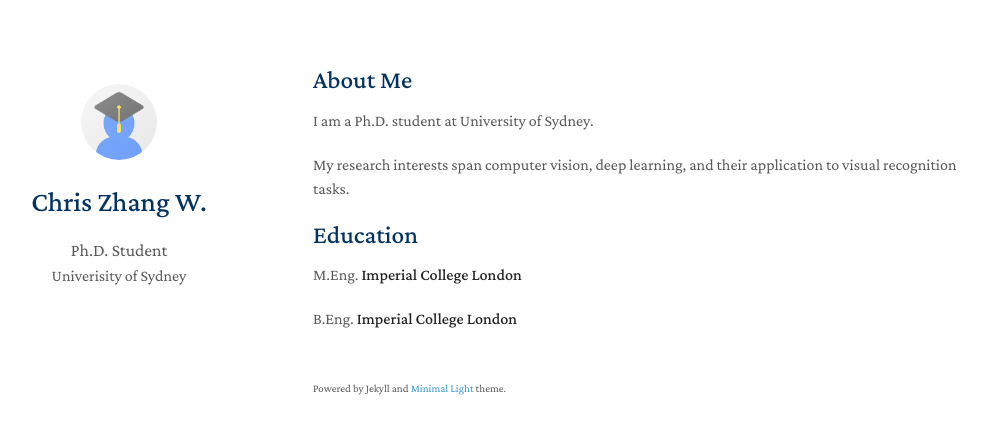
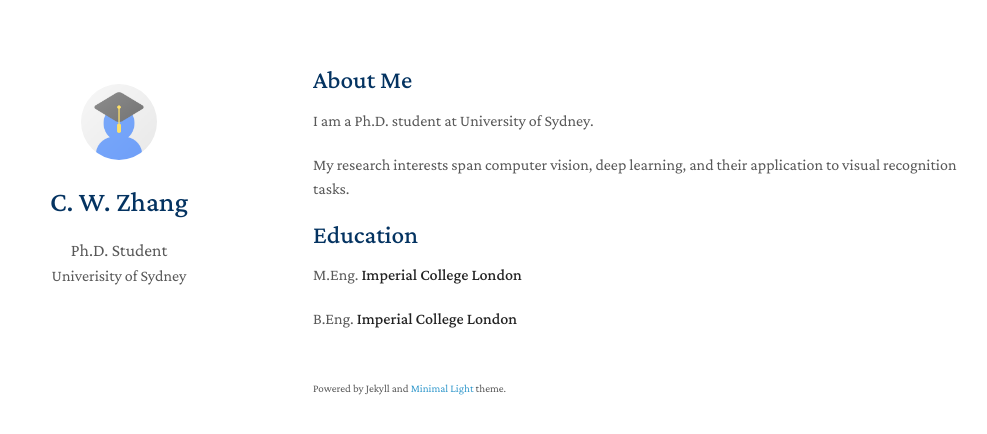
Before and after one commit to charmeleonz/charmeleonz.github.io, a Jekyll site: the page built from index.md, in a window 1280 px wide. Shown: the top 434 px of the page, without its empty margins (157-1144 px from the left). Built offline with Jekyll 4.4.1, drawn with Linux system fonts in a browser that asks for light colours; nearby versions of some CDN libraries; a style sheet for code colours, icons or effects is not loaded; our own code applies the rules of GitHub Pages for plain Markdown files.

Commit message:
Update _config.yml

```diff
--- a/_config.yml
+++ b/_config.yml
@@ -1,5 +1,5 @@
 # Basic Information
-title: Chris Zhang W.
+title: C. W. Zhang
 position: Ph.D. Student
 affiliation: Univerisity of Sydney
 # email: wz4515 (at) ic.ac.uk
```
